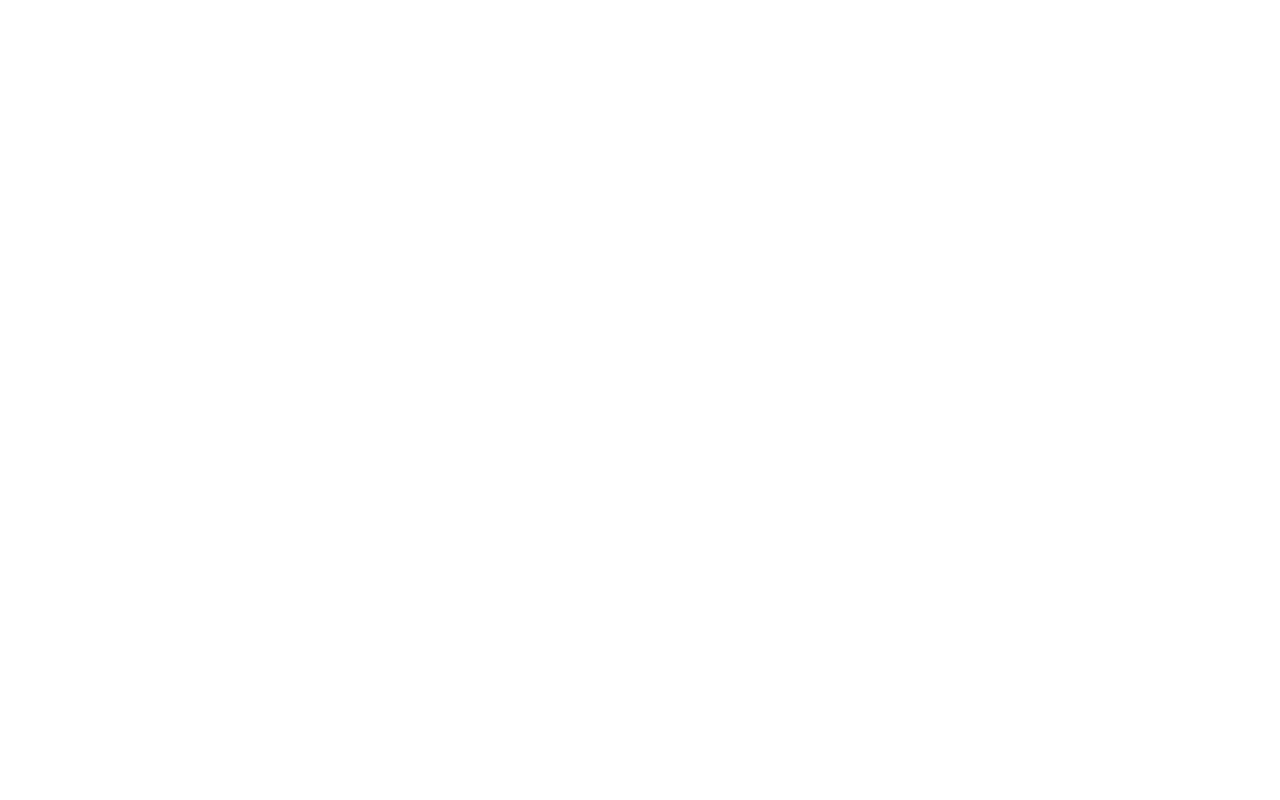
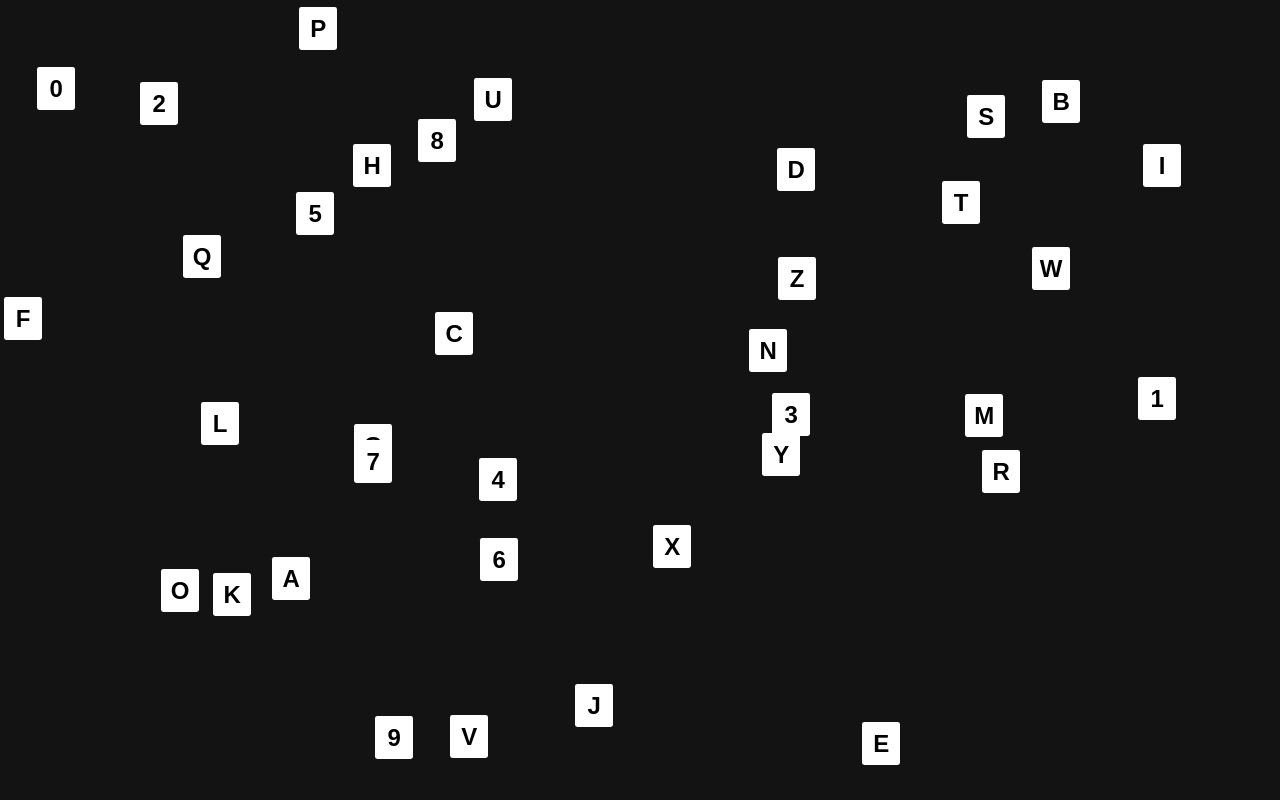
Before and after one commit to HeineTL/AnnoyingKeyboard, a plain HTML site: page index.html in a window 1280 px wide. Drawn offline with Linux system fonts and the light colour scheme.

Commit message:
smallll fix

```diff
--- a/controller.js
+++ b/controller.js
@@ -0,0 +1,22 @@
+function randomNumber(maxNumber = 100) {
+    return Math.floor(Math.random() * maxNumber) + 1;
+}
+
+generateLetters();
+function generateLetters() {
+    let width = window.innerWidth;
+    let height = window.innerHeight;
+    for (let i = 0; i < model.letters.length; i++) {
+        let randomWidth = randomNumber(width - 75);
+        let randomHeight = randomNumber(height - 75);
+        for(let y = 0; y < model.placedLetters.length; y++) {
+            if((model.placedLetters[y].width == randomWidth)) {
+                console.log("OMG JA");
+                console.log(model.placedLetters[y].width);
+                console.log(randomWidth);
+                //Når widthen er helt lik
+            }
+        }
+        spawnLetters(model.letters[i], randomWidth, randomHeight);
+    }
+}
--- a/index.html
+++ b/index.html
@@ -8,7 +8,7 @@
     <title>Annoying Keyboard</title>
 </head>
 <body>
-
+    <div id="app"></div>
 
     <script src="model.js"></script>
     <script src="view.js"></script>
--- a/model.js
+++ b/model.js
@@ -0,0 +1,6 @@
+const model = {
+    letters: ["A", "B", "C", "D", "E", "F", "G", "H", "I", "J", "K", "L",
+    "M", "N", "O","P", "Q", "R", "S", "T", "U", "V", "W", "X", "Y", "Z",
+    "1", "2", "3", "4", "5", "6", "7", "8", "9", "0"],
+    placedLetters: [],
+};
--- a/style.css
+++ b/style.css
@@ -0,0 +1,20 @@
+body {
+    background-color: rgb(19, 19, 19);
+}
+* {
+    font-family: arial;
+    font-weight: bold;
+    margin: 0;
+    padding: 0;
+}
+.letter {
+    position: absolute;
+    background-color: white;
+    height: 1.8em;
+    width: 1.6em;
+    font-size: 1.5em;
+    border-radius: 0.1em;
+    display: flex;
+    justify-content: center;
+    align-items: center;
+}
--- a/view.js
+++ b/view.js
@@ -0,0 +1,5 @@
+function spawnLetters(letter = "A", randomWidth, randomHeight) {
+
+    document.getElementById("app").innerHTML += `<div class="letter ${letter}" style="left: ${randomWidth}px; top: ${randomHeight}px">${letter}</div>`;
+    model.placedLetters.push({letter: letter, width: randomWidth, height: randomHeight});
+}
```
